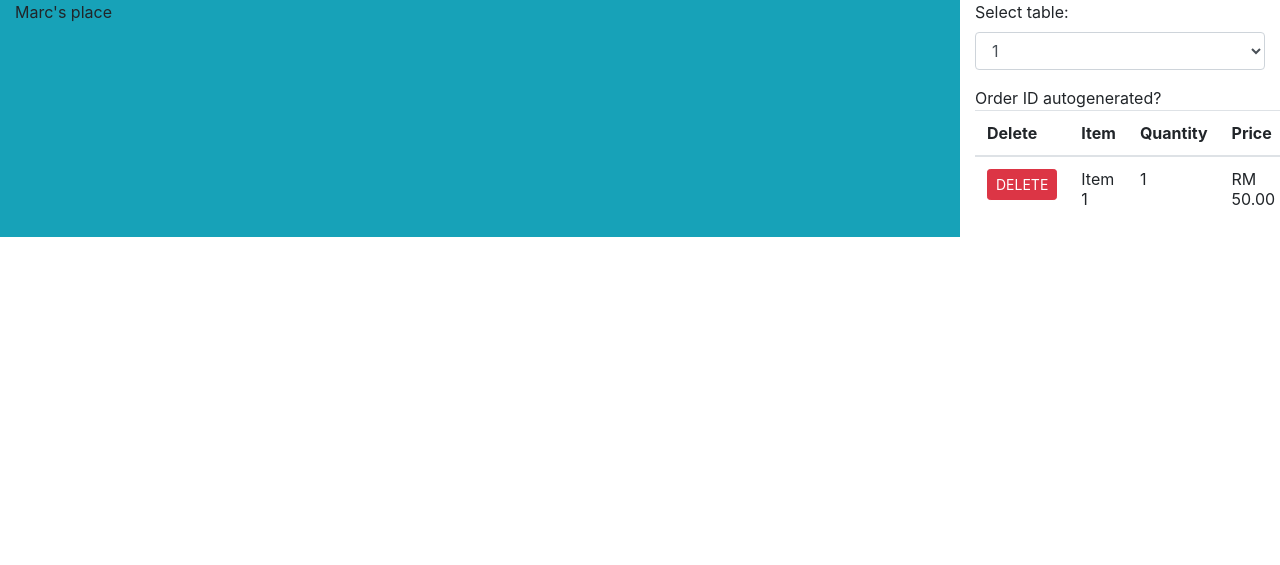
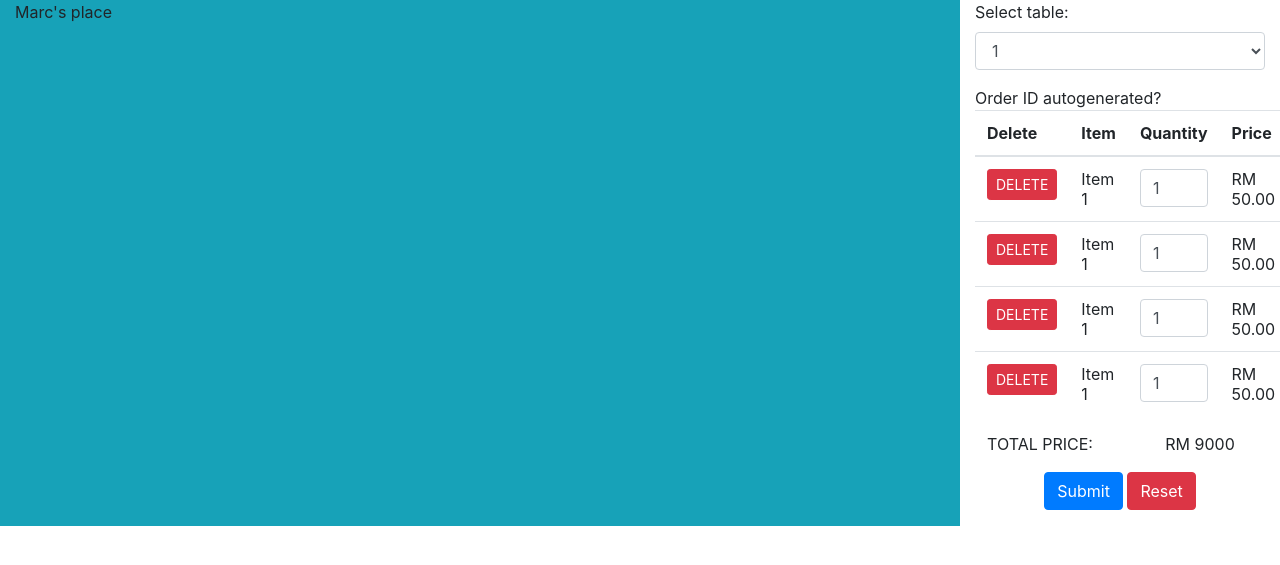
Before and after one commit to TeradonGenesis/FoodSmith-Cafe-POS-System, a PHP site: page /foodordercart.php in a window 1280 px wide. Shown: the top 565 px of the page. Run offline with PHP 8.4, Linux system fonts and the light colour scheme.

Commit message:
Darren 100085926 update

```diff
--- a/foodordercart.php
+++ b/foodordercart.php
@@ -35,7 +35,7 @@
                             Order ID autogenerated?
                         </div>
                         <div class="col-md-12">
-                            <table class="table">
+                            <table id="table" class="table">
                                 <thead>
                                     <th scope="col">Delete</th>
                                     <th scope="col">Item</th>
@@ -43,6 +43,7 @@
                                     <th scope="col">Price</th>
                                 </thead>
                                 <tbody>
+                                    <!--Stand in data, hardcoded-->
                                     <tr class="deleteRow">
                                         <th scope="row">
                                             <button type="button" class="btn btn-danger btn-sm">
@@ -50,11 +51,62 @@
                                             </button>
                                         </th> <!--Work on deletion-->
                                         <td>Item 1</td>
-                                        <td>1</td>
+                                        <td>
+                                            <input class="form-control" type="number" value="1"/>
+                                        </td>
+                                        <td>RM 50.00</td>
+                                    </tr>
+
+                                    <tr class="deleteRow">
+                                        <th scope="row">
+                                            <button type="button" class="btn btn-danger btn-sm">
+                                                DELETE
+                                            </button>
+                                        </th> <!--Work on deletion-->
+                                        <td>Item 1</td>
+                                        <td>
+                                            <input class="form-control" type="number" value="1"/>
+                                        </td>
+                                        <td>RM 50.00</td>
+                                    </tr>
+                                    <tr class="deleteRow">
+                                        <th scope="row">
+                                            <button type="button" class="btn btn-danger btn-sm">
+                                                DELETE
+                                            </button>
+                                        </th> <!--Work on deletion-->
+                                        <td>Item 1</td>
+                                        <td>
+                                            <input class="form-control" type="number" value="1"/>
+                                        </td>
+                                        <td>RM 50.00</td>
+                                    </tr>
+                                    <tr class="deleteRow">
+                                        <th scope="row">
+                                            <button type="button" class="btn btn-danger btn-sm">
+                                                DELETE
+                                            </button>
+                                        </th> <!--Work on deletion-->
+                                        <td>Item 1</td>
+                                        <td>
+                                            <input class="form-control" type="number" value="1"/>
+                                        </td>
                                         <td>RM 50.00</td>
                                     </tr>
                                 </tbody>
                             </table>
+                        </div>
+                        <div class="col-md-6">
+                            <p class="text-center">TOTAL PRICE:</p>
+                        </div>
+                        <div class="col-md-6">
+                            <p id="totalAmt" class="text-center">RM 9000</p>
+                        </div>
+                        <div class="col-md-12">
+                            <p class="text-center">
+                                <button type="button" id="submitBtn"class="btn btn-primary">Submit</button>
+                                <button type="button" id="resetBtn" class="btn btn-danger">Reset</button>
+                            </p>
                         </div>
                     </div>
                 </div>
@@ -70,7 +122,12 @@
         <script src="https://stackpath.bootstrapcdn.com/bootstrap/4.3.1/js/bootstrap.min.js" integrity="sha384-JjSmVgyd0p3pXB1rRibZUAYoIIy6OrQ6VrjIEaFf/nJGzIxFDsf4x0xIM+B07jRM" crossorigin="anonymous"></script>
         <script>
             $('.table tbody').on('click','.btn',function(){
-                $(this).closest('tr').remove();
+                $(this).closest('tr').remove(); //removes the closest table row, in this case, the table row where the delete button is pressed
+            });
+
+            $('#resetBtn').on('click',function(){
+               $('#table tbody').empty(); //empties the table
+                $('#totalAmt').text("RM 0");
             });
         </script>
     </body>
```
